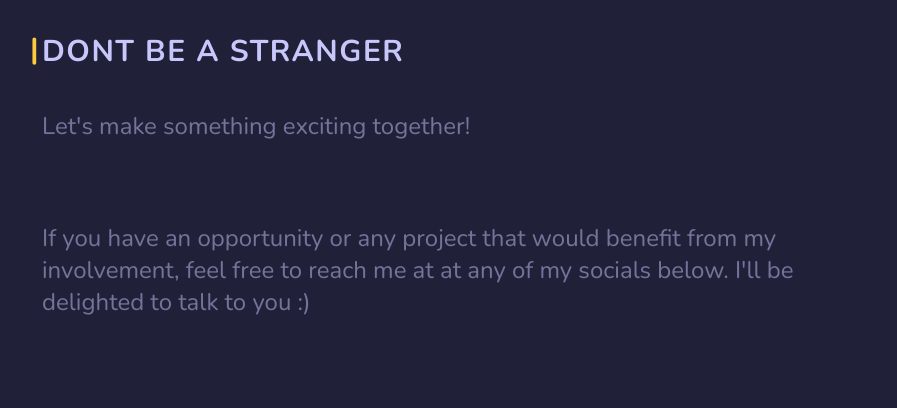
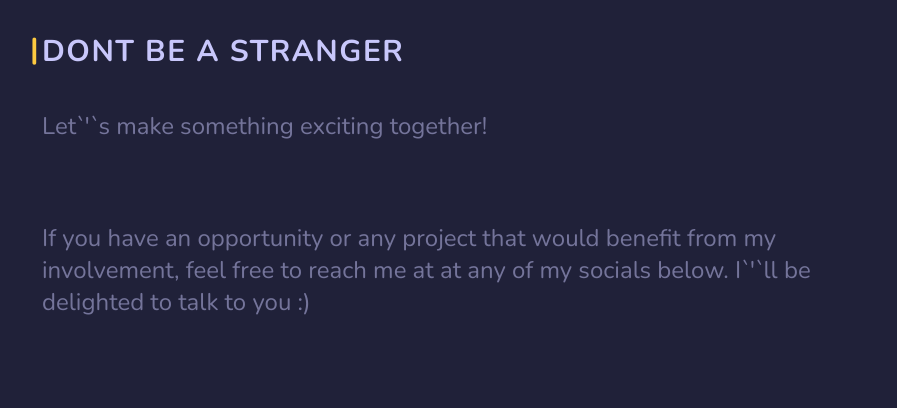
Before and after one commit to yashiyoshi/portfolio, a Next.js app: page / in a window 1280 px wide. Shown: the part 3261-3669 px from the top of the page, without its empty margins (186-1083 px from the left). Built offline with nearby package versions, Linux system fonts and the light colour scheme.

Commit message:
Update Contact.tsx

```diff
--- a/app/Components/Contact.tsx
+++ b/app/Components/Contact.tsx
@@ -15,10 +15,10 @@ const Contact = () => {
       </span>
       <span className="tracking-wider items-start">DONT BE A STRANGER</span>
       <div className="opacity-50 font-normal text-2xl">
-        <p className="py-10">Let's make something exciting together!</p>
+        <p className="py-10">Let`&apos;`s make something exciting together!</p>
         <p className="py-10">
           If you have an opportunity or any project that would benefit from my
-          involvement, feel free to reach me at at any of my socials below. I'll
+          involvement, feel free to reach me at at any of my socials below. I`&apos;`ll
           be delighted to talk to you :)
         </p>
       </div>
```
